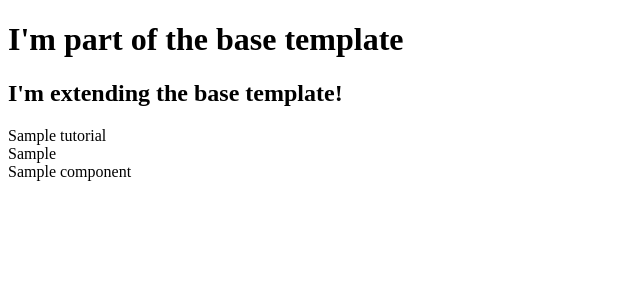
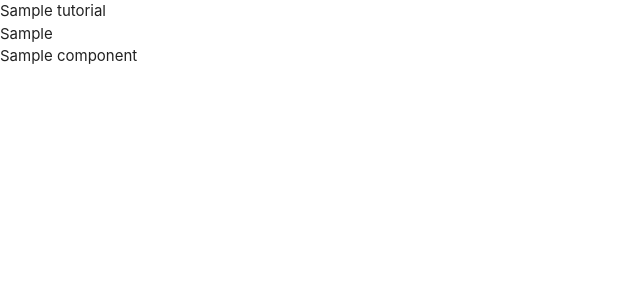
Before and after one commit to AndyB-WHG/sim-setup-world, a Flask app: page / in a window 1280 px wide. Shown: the top 300 px of the page, without its empty margins (0-640 px from the left). Run offline with Flask 2, Linux system fonts and the light colour scheme; a database or web service that is not in the repository returns one stand-in record (values such as "Sample title"); some libraries are stand-ins or nearby versions.

Commit message:
Links for css, jQuery and font awesome added.

```diff
--- a/templates/base.html
+++ b/templates/base.html
@@ -4,11 +4,21 @@
     <meta charset="UTF-8">
     <meta http-equiv="X-UA-Compatible" content="IE=edge">
     <meta name="viewport" content="width=device-width, initial-scale=1.0">
+    <script src="https://kit.fontawesome.com/eb9cd652a4.js" crossorigin="anonymous"></script>
+    <link rel="stylesheet" href="https://cdnjs.cloudflare.com/ajax/libs/materialize/1.0.0/css/materialize.min.css" type="text/css">
+    <link rel="stylesheet" href="{{ url_for('static', filename='css/style.css') }}" type="text/css">
+    {% block styles %}
+    {% endblock %}
     <title>Sim Setup World</title>
 </head>
 <body>
-    <h1>I'm part of the base template</h1>
     {% block content %}
+    {% endblock %}
+
+    <script src="https://code.jquery.com/jquery-3.6.0.min.js" integrity="sha256-/xUj+3OJU5yExlq6GSYGSHk7tPXikynS7ogEvDej/m4=" crossorigin="anonymous"></script>
+    <script src="https://cdnjs.cloudflare.com/ajax/libs/materialize/1.0.0/js/materialize.min.js"></script>
+    <script src="{{ url_for('static', filename='js/script.js') }}"></script>
+    {% block scripts %}
     {% endblock %}
 </body>
 </html>
--- a/templates/tutorials.html
+++ b/templates/tutorials.html
@@ -1,8 +1,6 @@
 {% extends "base.html" %}
 
 {% block content %}
-
-    <h2>I'm extending the base template!</h2>
 
     {% for tutorial in tutorials %}
     {{ tutorial.coach_name }}<br>
```
Also changed, not shown: static/css/style.css (added), static/js/script.js (added).
